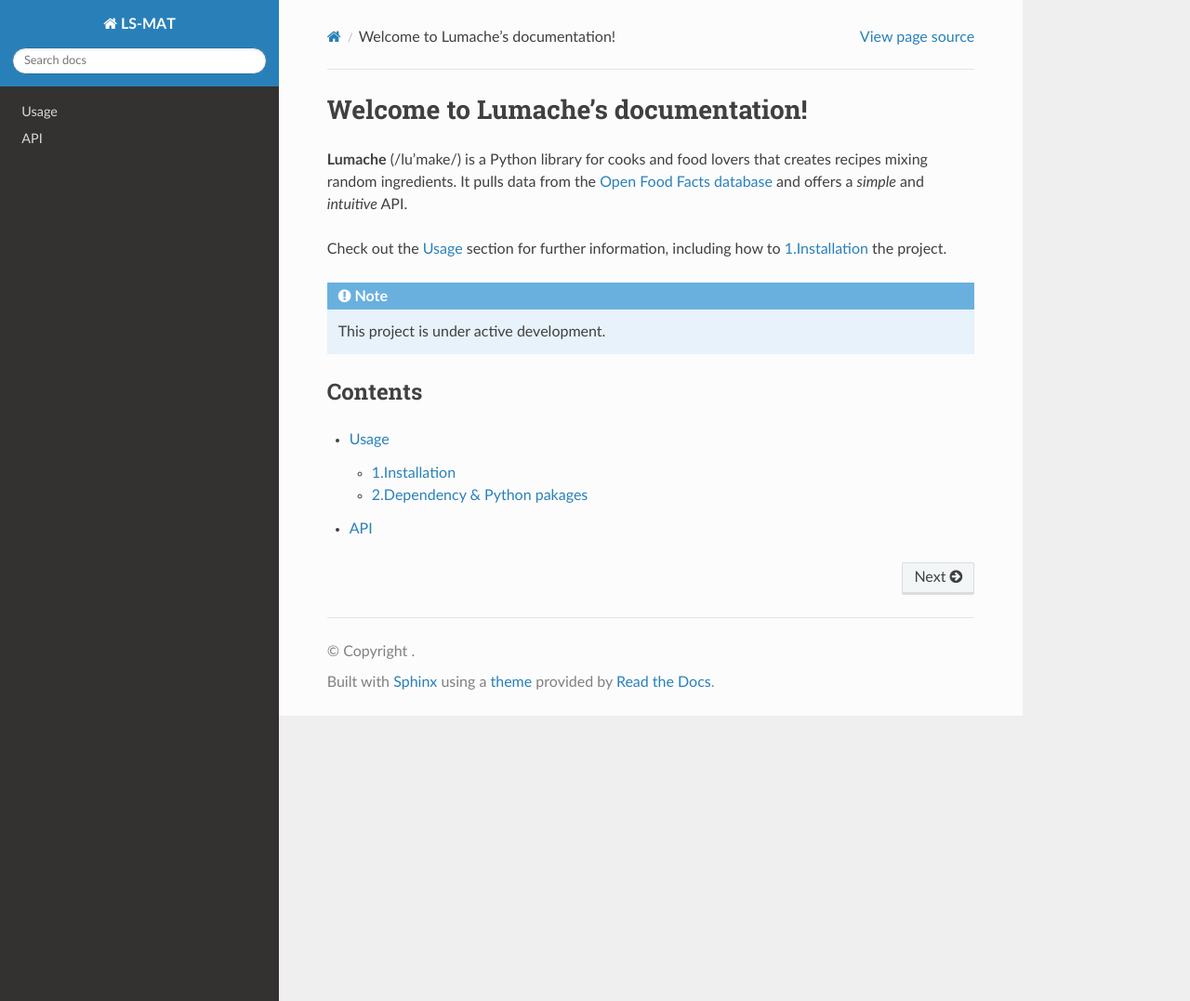
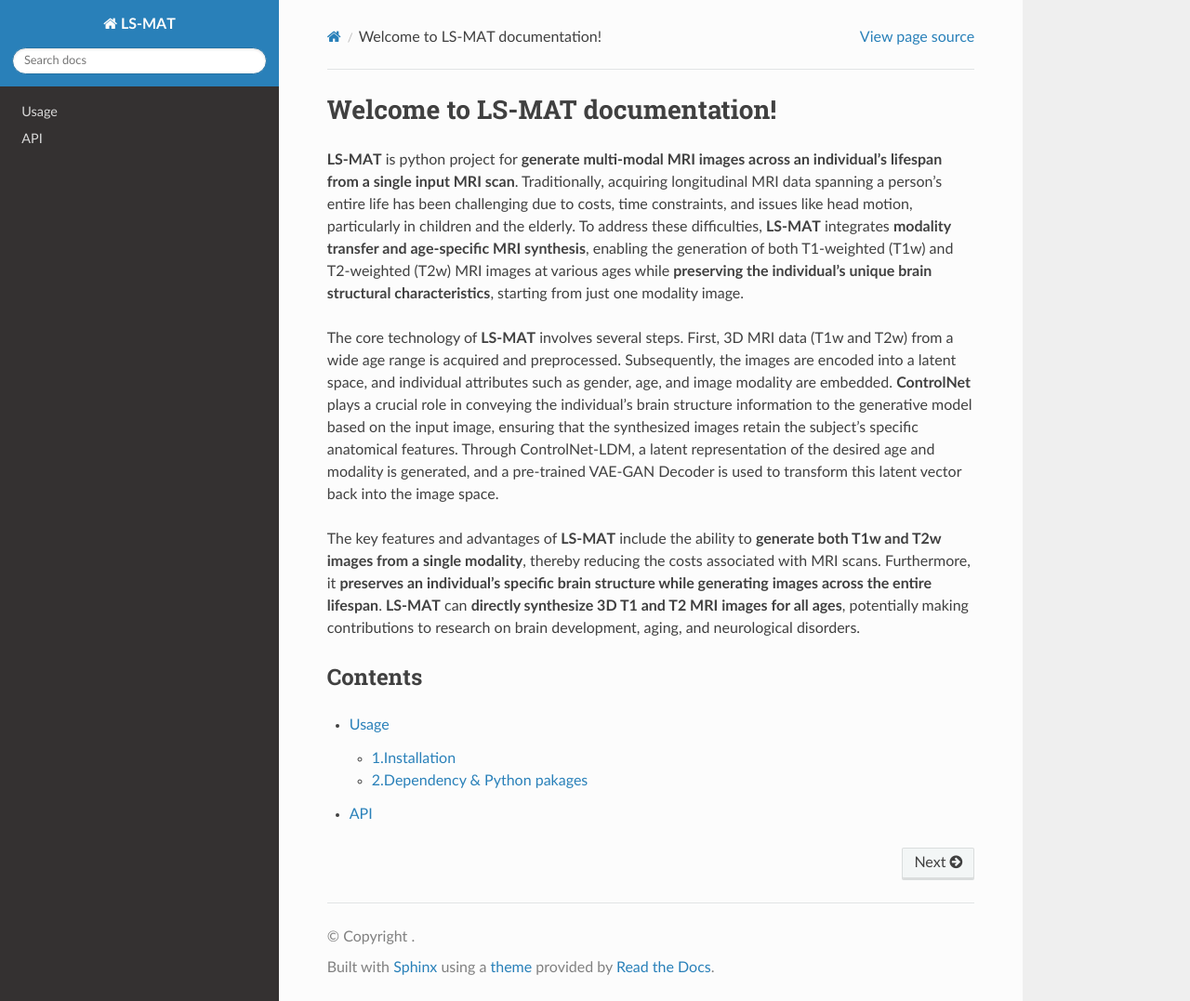
Before and after one commit to hobacteria/Brain_age_syn_docs, a Sphinx documentation site: the page built from docs/source/index.rst, in a window 1280 px wide and 1077 px high. Shown: the whole window at 93% size. Built offline with Sphinx 7.4.7 and the Read the Docs theme 3.1.0, drawn with Linux system fonts in a browser that asks for light colours.

Commit message:
Update index.rst

```diff
--- a/docs/source/index.rst
+++ b/docs/source/index.rst
@@ -1,17 +1,12 @@
-Welcome to Lumache's documentation!
+Welcome to LS-MAT documentation!
 ===================================
+**LS-MAT** is python project for **generate multi-modal MRI images across an individual's lifespan from a single input MRI scan**. Traditionally, acquiring longitudinal MRI data spanning a person's entire life has been challenging due to costs, time constraints, and issues like head motion, particularly in children and the elderly. To address these difficulties, **LS-MAT** integrates **modality transfer and age-specific MRI synthesis**, enabling the generation of both T1-weighted (T1w) and T2-weighted (T2w) MRI images at various ages while **preserving the individual's unique brain structural characteristics**, starting from just one modality image.
 
-**Lumache** (/lu'make/) is a Python library for cooks and food lovers
-that creates recipes mixing random ingredients.
-It pulls data from the `Open Food Facts database <https://world.openfoodfacts.org/>`_
-and offers a *simple* and *intuitive* API.
+The core technology of **LS-MAT** involves several steps. First, 3D MRI data (T1w and T2w) from a wide age range is acquired and preprocessed. Subsequently, the images are encoded into a latent space, and individual attributes such as gender, age, and image modality are embedded. **ControlNet** plays a crucial role in conveying the individual's brain structure information to the generative model based on the input image, ensuring that the synthesized images retain the subject's specific anatomical features. Through ControlNet-LDM, a latent representation of the desired age and modality is generated, and a pre-trained VAE-GAN Decoder is used to transform this latent vector back into the image space.
 
-Check out the :doc:`usage` section for further information, including
-how to :ref:`installation` the project.
+The key features and advantages of **LS-MAT** include the ability to **generate both T1w and T2w images from a single modality**, thereby reducing the costs associated with MRI scans. Furthermore, it **preserves an individual's specific brain structure while generating images across the entire lifespan**. **LS-MAT** can **directly synthesize 3D T1 and T2 MRI images for all ages**, potentially making contributions to research on brain development, aging, and neurological disorders.
 
-.. note::
 
-   This project is under active development.
 
 Contents
 --------
```
